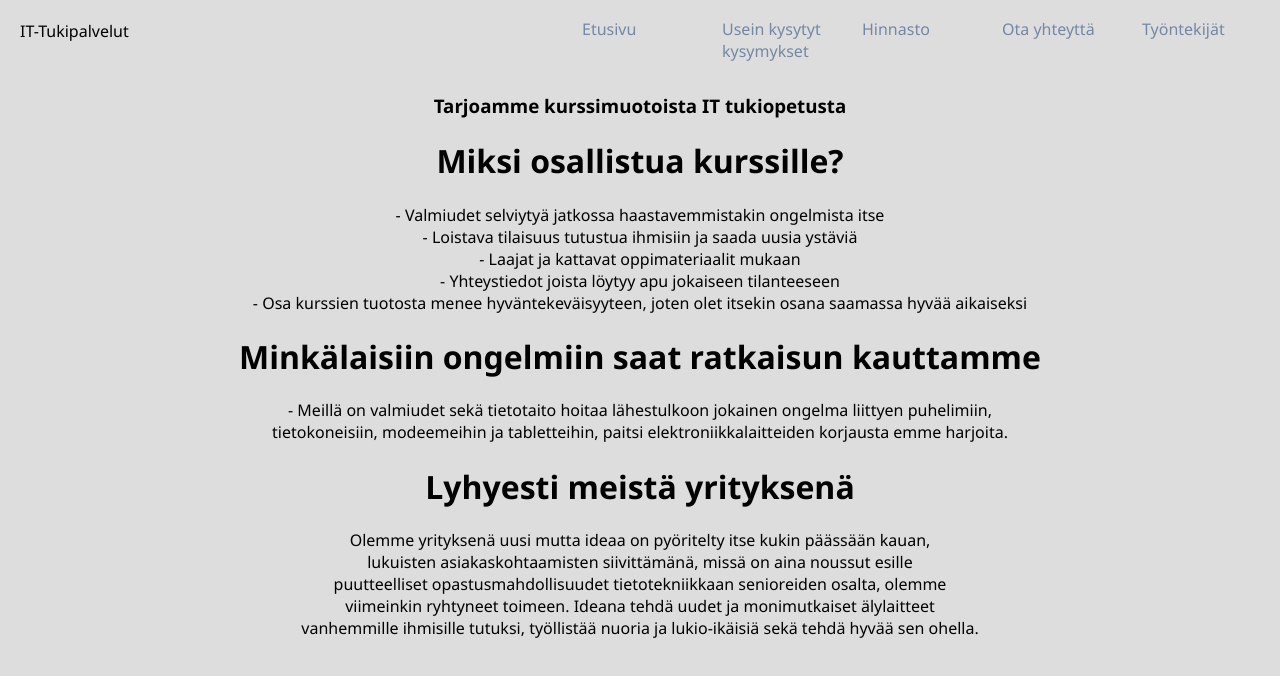
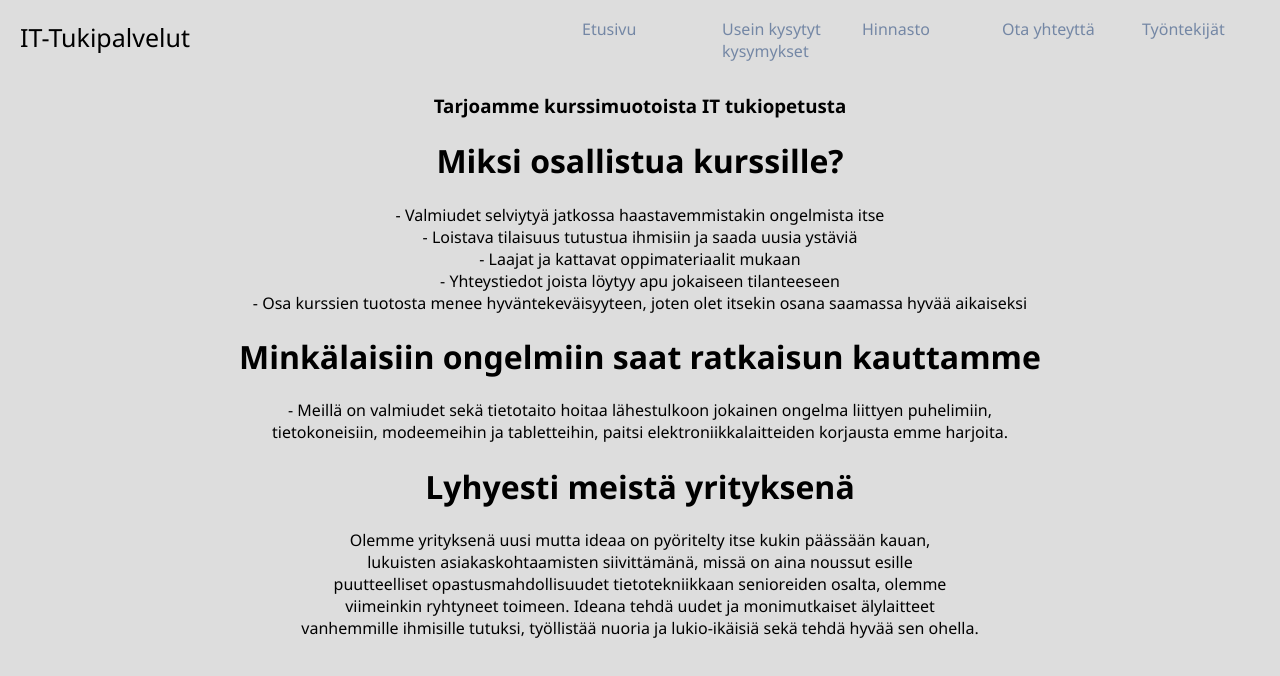
Before and after one commit to opamus/ITtuki, a plain HTML site: page index.html in a window 1280 px wide. Drawn offline with Linux system fonts and the light colour scheme.

Commit message:
Font change

```diff
--- a/styles.css
+++ b/styles.css
@@ -6,6 +6,8 @@ body {
     position: absolute;
     top:20px;
     left:20px;
+    font-size: 25px;
+    font-weight: 200;
 }
 .item {
     list-style-type: none;
```
